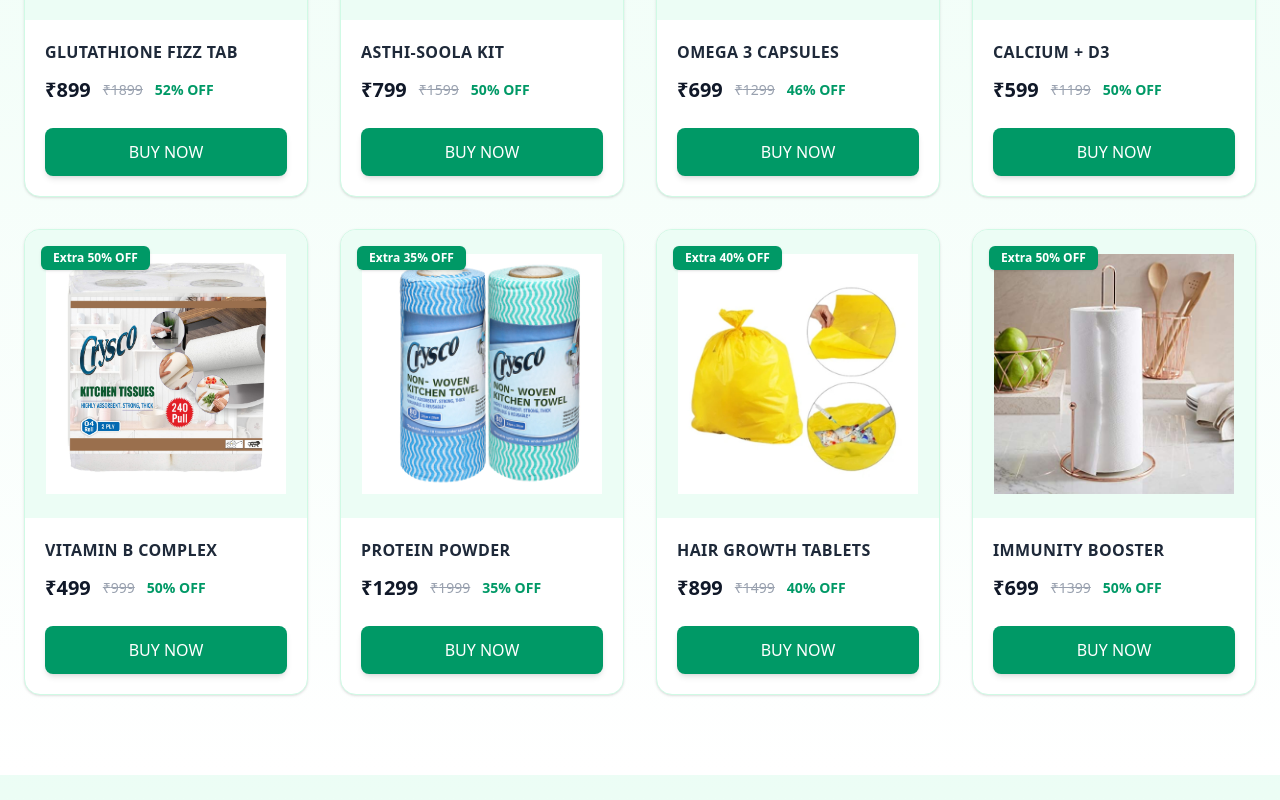
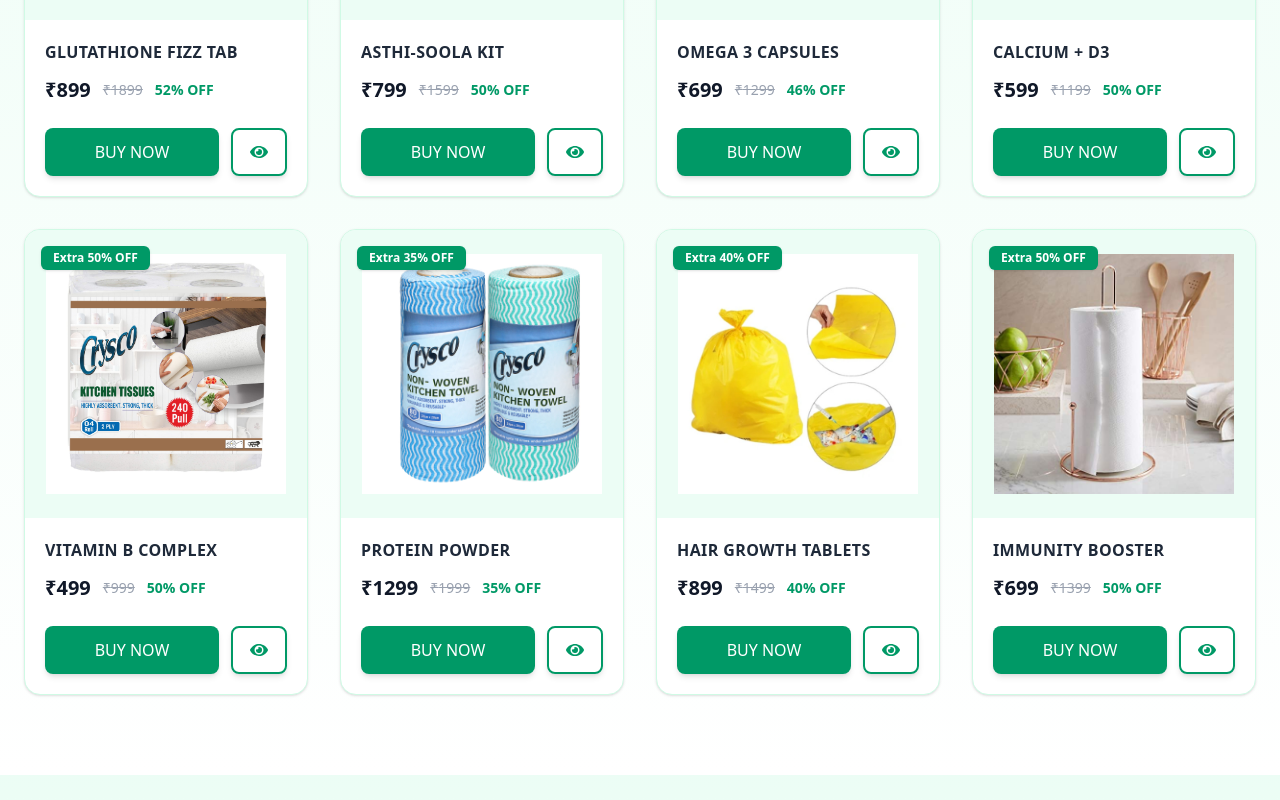
Before and after one commit to rajat804/crysco-frontend, a React (Vite) app: page / in a window 1280 px wide. Shown: the part 1560-2360 px from the top of the page. Built offline with nearby package versions, Linux system fonts and the light colour scheme.

Commit message:
product card

```diff
--- a/src/components/ProductCard.jsx
+++ b/src/components/ProductCard.jsx
@@ -1,7 +1,8 @@
+import { FaEye } from "react-icons/fa";
+
 const ProductCard = ({ product }) => {
   return (
     <div className="group relative bg-white rounded-2xl overflow-hidden shadow-sm hover:shadow-2xl transition-all duration-500 hover:-translate-y-2 border border-emerald-100">
-
       {/* Discount Badge */}
       <span className="absolute top-4 left-4 z-10 bg-emerald-600 text-white text-xs font-semibold px-3 py-1 rounded-md shadow">
         Extra {product.discount}% OFF
@@ -9,7 +10,6 @@ const ProductCard = ({ product }) => {
 
       {/* Image Section */}
       <div className="relative h-72 bg-emerald-50 flex items-center justify-center overflow-hidden">
-
         <img
           src={product.image1}
           alt={product.name}
@@ -25,14 +25,12 @@ const ProductCard = ({ product }) => {
 
       {/* Content */}
       <div className="p-5">
-
         <h3 className="text-gray-800 font-semibold text-sm md:text-base uppercase tracking-wide group-hover:text-emerald-600 transition">
           {product.name}
         </h3>
 
         {/* Price Section */}
         <div className="mt-3 flex items-center gap-3 flex-wrap">
-
           <span className="text-xl font-bold text-gray-900">
             ₹{product.price}
           </span>
@@ -44,14 +42,24 @@ const ProductCard = ({ product }) => {
           <span className="text-emerald-600 text-sm font-semibold">
             {product.discount}% OFF
           </span>
-
         </div>
 
-        {/* Buy Button */}
-        <button className="mt-6 w-full bg-emerald-600 hover:bg-emerald-700 text-white py-3 rounded-lg transition-all duration-300 transform hover:scale-105 shadow-md hover:shadow-lg">
-          BUY NOW
-        </button>
+        <div className="mt-6 flex gap-3">
+          {/* Buy Button */}
+          <button className="flex-1 bg-emerald-600 hover:bg-emerald-700 text-white py-3 rounded-lg transition-all duration-300 transform hover:scale-105 shadow-md hover:shadow-lg">
+            BUY NOW
+          </button>
 
+          {/* View Product Icon Button */}
+          <button className="w-14 flex items-center justify-center border-2 border-emerald-600 text-emerald-600 hover:bg-emerald-600 hover:text-white rounded-lg transition-all duration-300 transform hover:scale-110 shadow-md hover:shadow-lg group relative">
+            <FaEye className="text-lg transition-transform duration-300 group-hover:scale-125" />
+
+            {/* Tooltip */}
+            <span className="absolute -top-8 bg-black text-white text-xs px-2 py-1 rounded opacity-0 group-hover:opacity-100 transition-all duration-300">
+              View
+            </span>
+          </button>
+        </div>
       </div>
     </div>
   );
```
